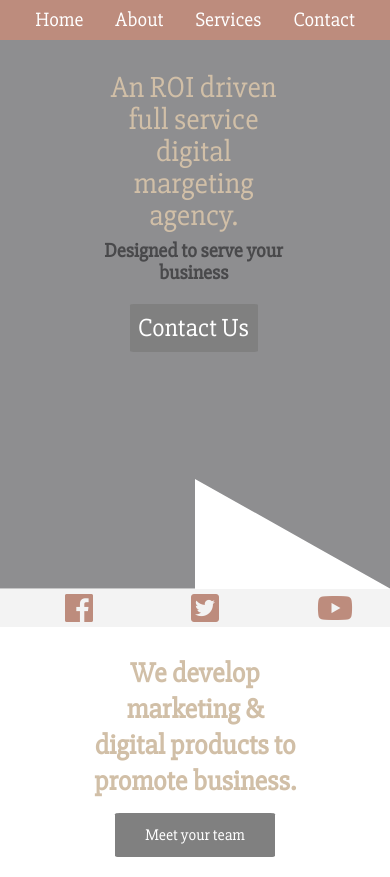
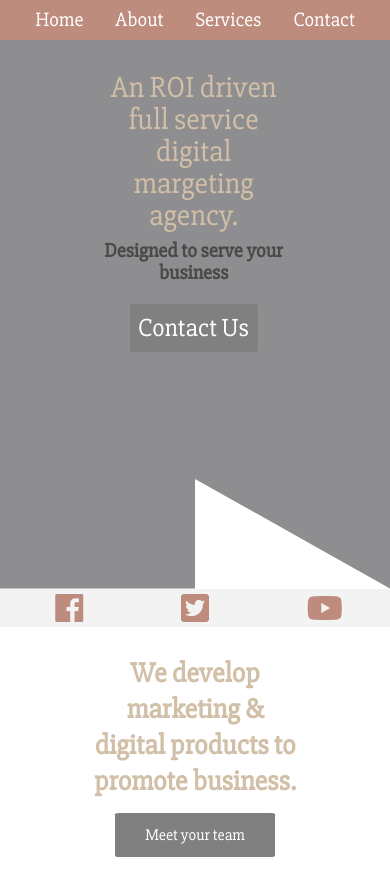
Before and after one commit to ndubs18/digitalMarketing, a website: page index.html in a window 390 px wide. Shown: the top 877 px of the page. Drawn offline with nearby package versions, Linux system fonts and the light colour scheme.

Commit message:
media links update

```diff
--- a/styles.css
+++ b/styles.css
@@ -235,7 +235,7 @@ h3 {
 
 .media__links a i {
     height: 10px;
-    width: 20px;
+    width: auto;
 }
 
 .container__two .media__links p {
@@ -459,7 +459,7 @@ h3 {
       float: right;
       height: 22rem;
       width:40rem;
-      background: #f7e9d8;
+      background: #d6cdc1;
       text-align:center;
       padding: 6rem 1rem 0rem;
       box-shadow: 2px 2px 4px rgb(143, 143, 143);
@@ -707,6 +707,20 @@ footer p {color:white;
     .container__two .media__links {
     width: 100%;
     margin: 0 auto;
+    padding-left: 0px;
+    left: 0;
+    justify-content: center;
+
+    }
+
+    .media__links i { margin: 0 2rem;
+
+    }
+
+    .media__links a{
+        width: 33.3%;
+        text-align: center
+
     }
 
     .headCap h1 {
```
